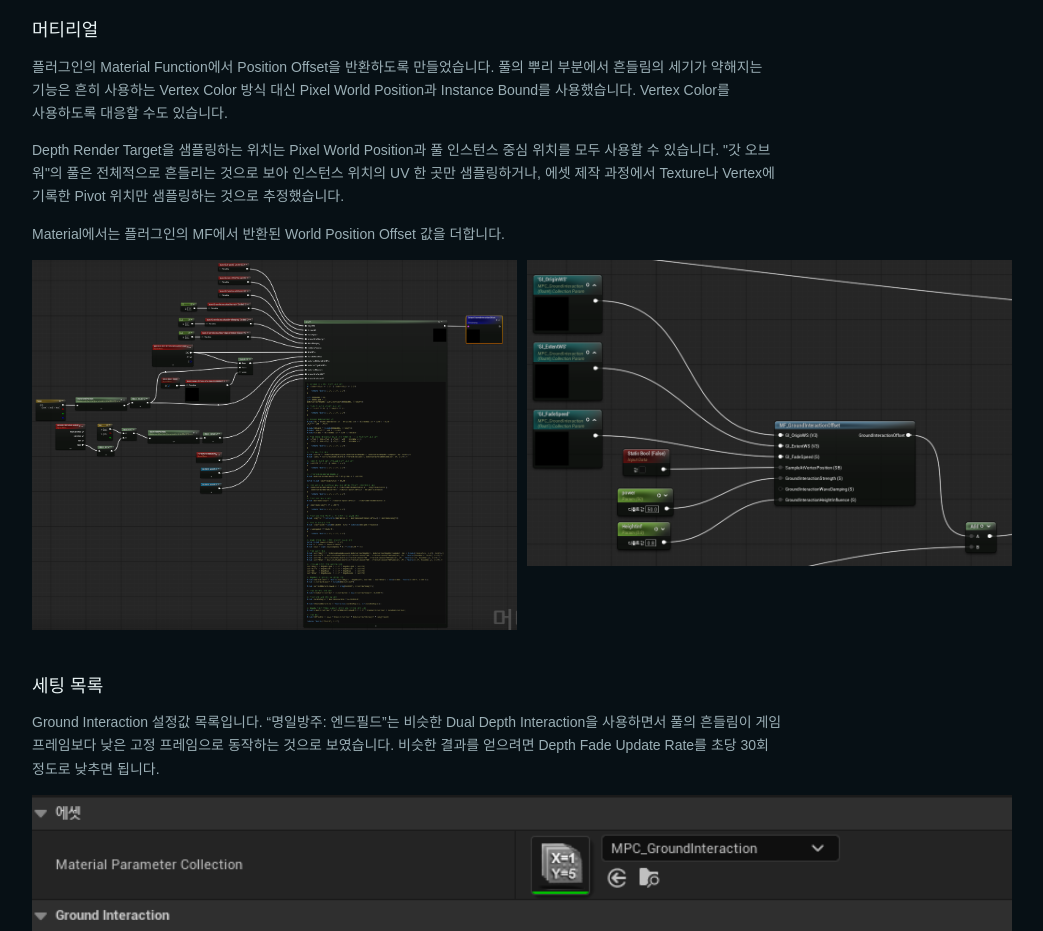
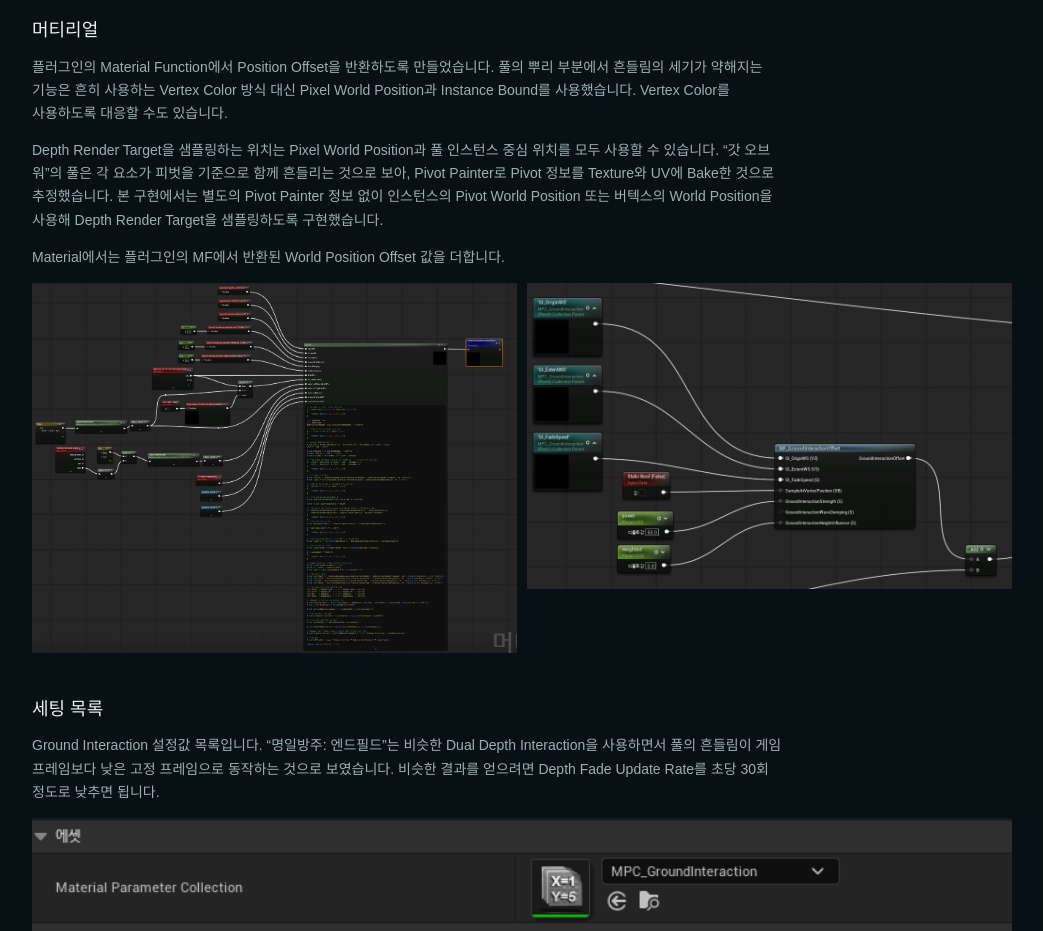
Before and after one commit to Yaaho/portfolio, a Next.js app: page /portfolio/projects/ground-interaction in a window 1280 px wide. Shown: the part 6380-7311 px from the top of the page, without its empty margins (118-1161 px from the left). Built offline with nearby package versions, Linux system fonts and the light colour scheme.

Commit message:
Clarify Pivot Painter sampling explanation

```diff
--- a/app/projects/ground-interaction/page.tsx
+++ b/app/projects/ground-interaction/page.tsx
@@ -83,7 +83,7 @@ export default function GroundInteractionCaseStudy() {
 
           <h3>머티리얼</h3>
           <p>플러그인의 Material Function에서 Position Offset을 반환하도록 만들었습니다. 풀의 뿌리 부분에서 흔들림의 세기가 약해지는 기능은 흔히 사용하는 Vertex Color 방식 대신 Pixel World Position과 Instance Bound를 사용했습니다. Vertex Color를 사용하도록 대응할 수도 있습니다.</p>
-          <p>Depth Render Target을 샘플링하는 위치는 Pixel World Position과 풀 인스턴스 중심 위치를 모두 사용할 수 있습니다. "갓 오브 워"의 풀은 전체적으로 흔들리는 것으로 보아 인스턴스 위치의 UV 한 곳만 샘플링하거나, 에셋 제작 과정에서 Texture나 Vertex에 기록한 Pivot 위치만 샘플링하는 것으로 추정했습니다.</p>
+          <p>Depth Render Target을 샘플링하는 위치는 Pixel World Position과 풀 인스턴스 중심 위치를 모두 사용할 수 있습니다. “갓 오브 워”의 풀은 각 요소가 피벗을 기준으로 함께 흔들리는 것으로 보아, Pivot Painter로 Pivot 정보를 Texture와 UV에 Bake한 것으로 추정했습니다. 본 구현에서는 별도의 Pivot Painter 정보 없이 인스턴스의 Pivot World Position 또는 버텍스의 World Position을 사용해 Depth Render Target을 샘플링하도록 구현했습니다.</p>
           <p>Material에서는 플러그인의 MF에서 반환된 World Position Offset 값을 더합니다.</p>
           <div className="detail-media two"><img src={detailImage('image23.png')} alt="Ground Interaction Material Function" /><img src={detailImage('image24.png')} alt="Ground Interaction Material" /></div>
 
```
